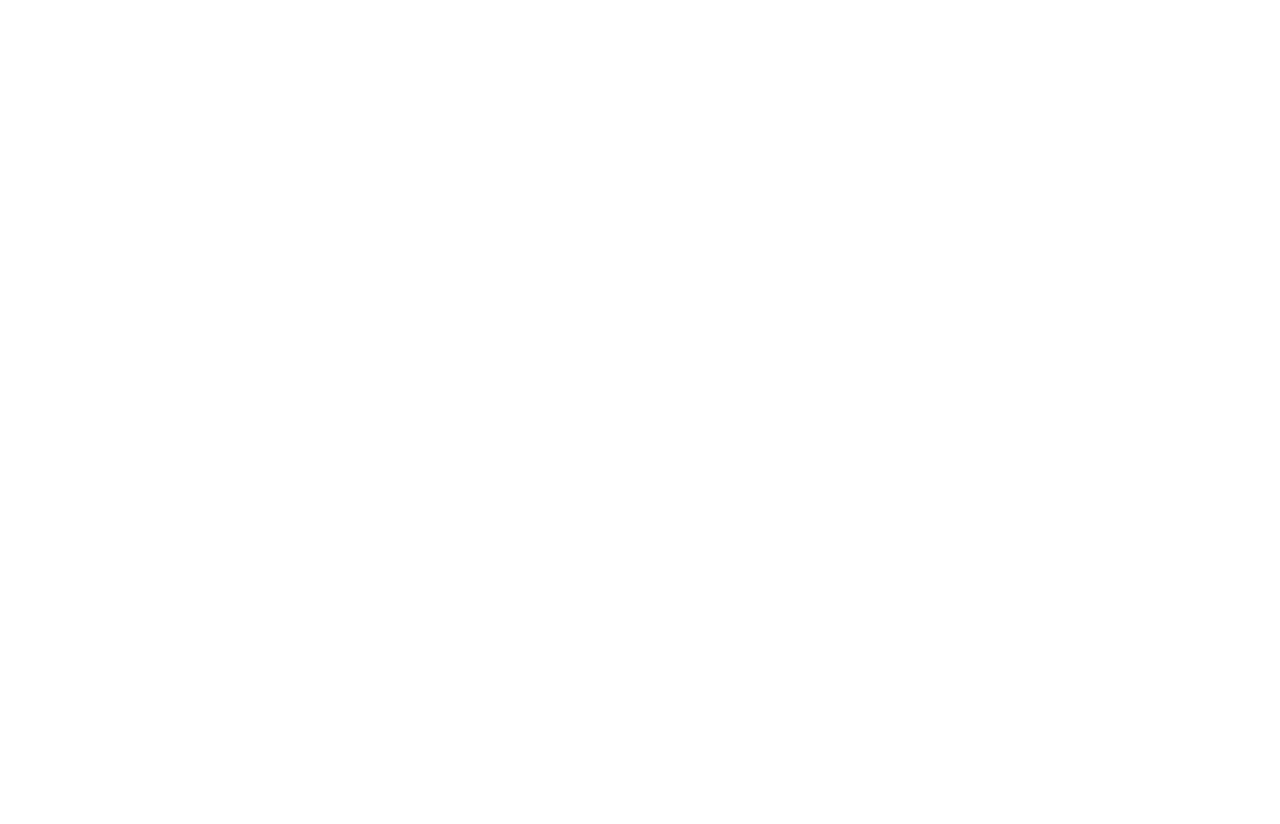
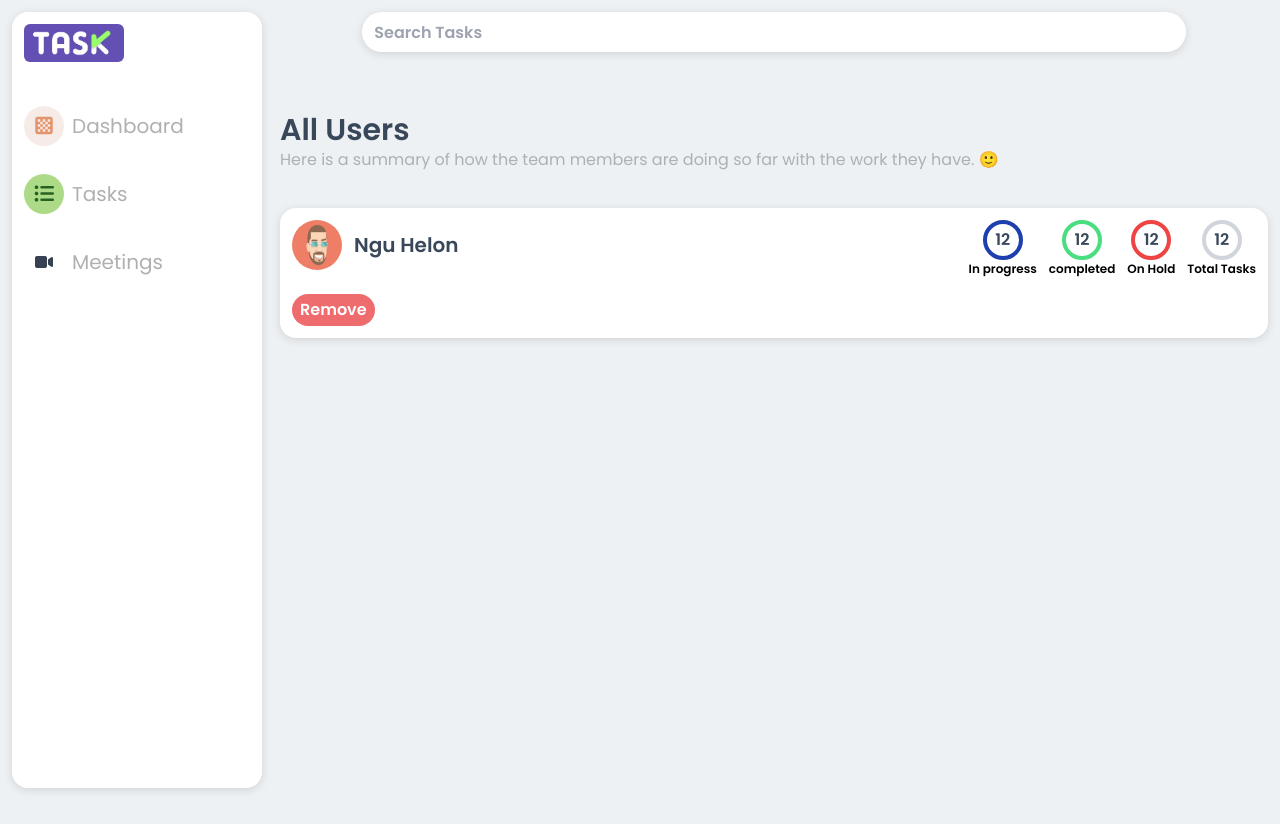
Before and after one commit to nguHelon/TaskApp, a React (Vite) app: page /admindashboard/users in a window 1280 px wide. Before the commit this address had no page. Before the commit the page ends 800 px from the top, so only its background shows below. Built offline with nearby package versions, Linux system fonts and the light colour scheme.

Commit message:
finished the the All users section

```diff
--- a/src/App.jsx
+++ b/src/App.jsx
@@ -1,6 +1,6 @@
 import React from "react";
 import { Routes, Route } from "react-router-dom";
-import { LandingPage, LogIn, UserSideBar, UserBody, UserTasks, UserMeetings, AdminSideBar, AdminDashboard } from "./components/components";
+import { LandingPage, LogIn, UserSideBar, UserBody, UserTasks, UserMeetings, AdminSideBar, AdminDashboard, AdminUsers } from "./components/components";
 
 function App() {
   return (
@@ -15,6 +15,7 @@
         </Route>
         <Route path="/admindashboard" element={<AdminSideBar />}>
           <Route index element={<AdminDashboard />} />
+          <Route path="users" element={<AdminUsers />} />
         </Route>
       </Routes>
     </>
--- /dev/null
+++ b/src/components/AdminUsers.jsx
@@ -0,0 +1,51 @@
+import React from 'react';
+import { avatar } from '../assets/assets';
+
+const AdminUsers = () => {
+  return (
+    <div className="w-full min-h-[100vh]">
+
+        <div className="w-full flex items-start justify-center mb-10">
+            <input className="w-10/12 h-10 rounded-[60px] pl-3 outline-none font-[600] text-textColor2 containerBoxShadow" type="text" placeholder="Search Tasks"/>
+        </div>
+
+        <div className="w-full py-5 text-left mb-4">
+            <h1 className="text-3xl text-textColor2 font-bold">All Users</h1>
+            <p className="text-textColor">Here is a summary of how the team members are doing so far with the work they have. 🙂 </p>
+        </div>
+
+        <div className="w-full h-auto">
+            <div className="w-full h-auto p-3 bg-white rounded-2xl containerBoxShadow">
+                <div className="w-full flex justify-between items-start mb-4">
+                    <div className="flex items-center space-x-3">
+                        <img className="h-[50px] w-[50px] rounded-full" src={avatar} alt="" />
+                        <span className="text-textColor2 text-xl font-bold">Ngu Helon</span>
+                    </div>
+                    <div className="flex items-center space-x-3">
+                        <div className="flex flex-col items-center justify-center">
+                            <div className="w-[40px] h-[40px] flex items-center justify-center rounded-full border-4 border-blue-800 font-bold text-textColor2">12</div>
+                            <span className="text-[12px] font-bold">In progress</span>
+                        </div>
+                        <div className="flex flex-col items-center justify-center">
+                            <div className="w-[40px] h-[40px] flex items-center justify-center rounded-full border-4 border-green-400 font-bold text-textColor2">12</div>
+                            <span className="text-[12px] font-bold">completed</span>
+                        </div>
+                        <div className="flex flex-col items-center justify-center">
+                            <div className="w-[40px] h-[40px] flex items-center justify-center rounded-full border-4 border-red-500 font-bold text-textColor2">12</div>
+                            <span className="text-[12px] font-bold">On Hold</span>
+                        </div>
+                        <div className="flex flex-col items-center justify-center">
+                            <div className="w-[40px] h-[40px] flex items-center justify-center rounded-full border-4 border-gray-300 font-bold text-textColor2">12</div>
+                            <span className="text-[12px] font-bold">Total Tasks</span>
+                        </div>
+                    </div>
+                </div>
+                <button className="outline-none border-none py-1 px-2 rounded-[60px] bg-[#ee6b6e] text-white font-bold">Remove</button>
+            </div>
+        </div>
+
+    </div>
+  )
+}
+
+export default AdminUsers
--- a/src/components/components.js
+++ b/src/components/components.js
@@ -7,6 +7,7 @@
 import UserTasks from "./UserTasks";
 import AdminSideBar from "./AdminSideBar";
 import AdminDashboard from "./AdminDashboard";
+import AdminUsers from "./AdminUsers";
 
 export {
     Button,
@@ -18,4 +19,5 @@
     UserTasks,
     AdminSideBar,
     AdminDashboard,
+    AdminUsers,
 }
```
